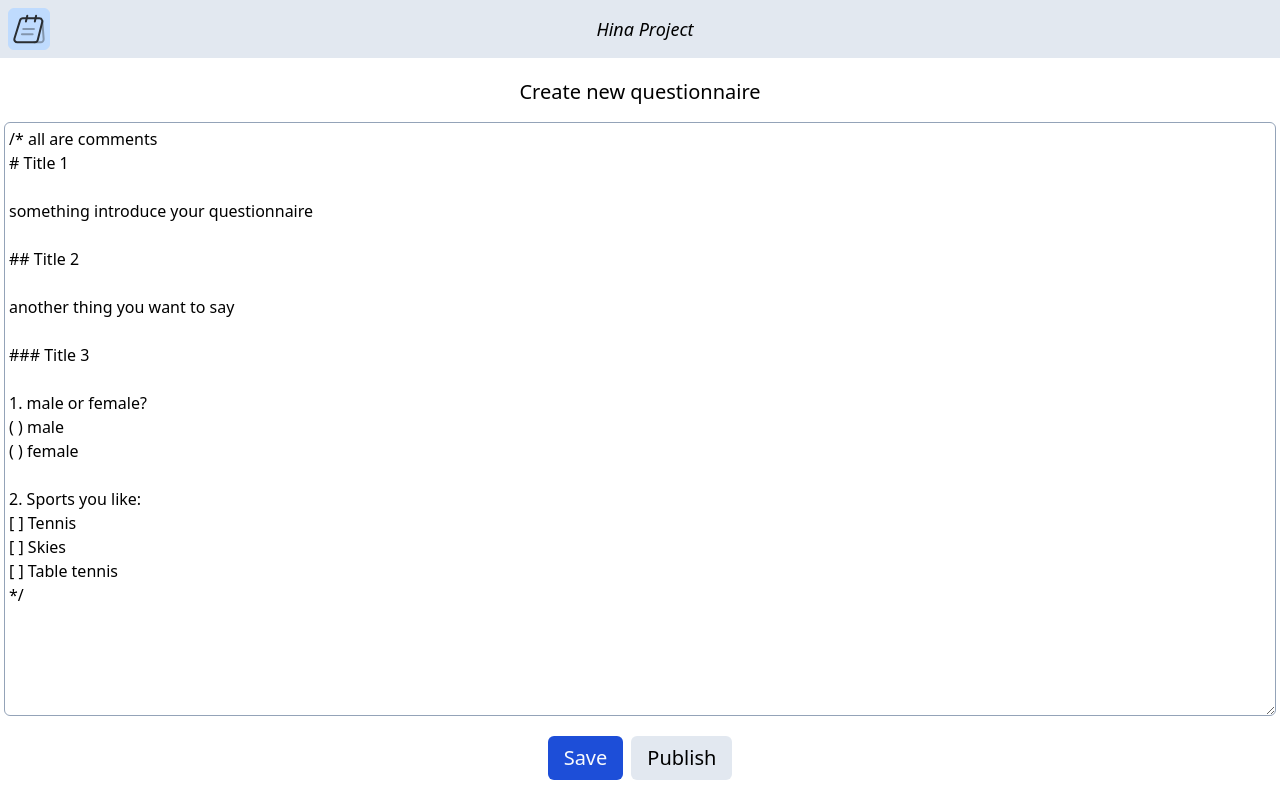
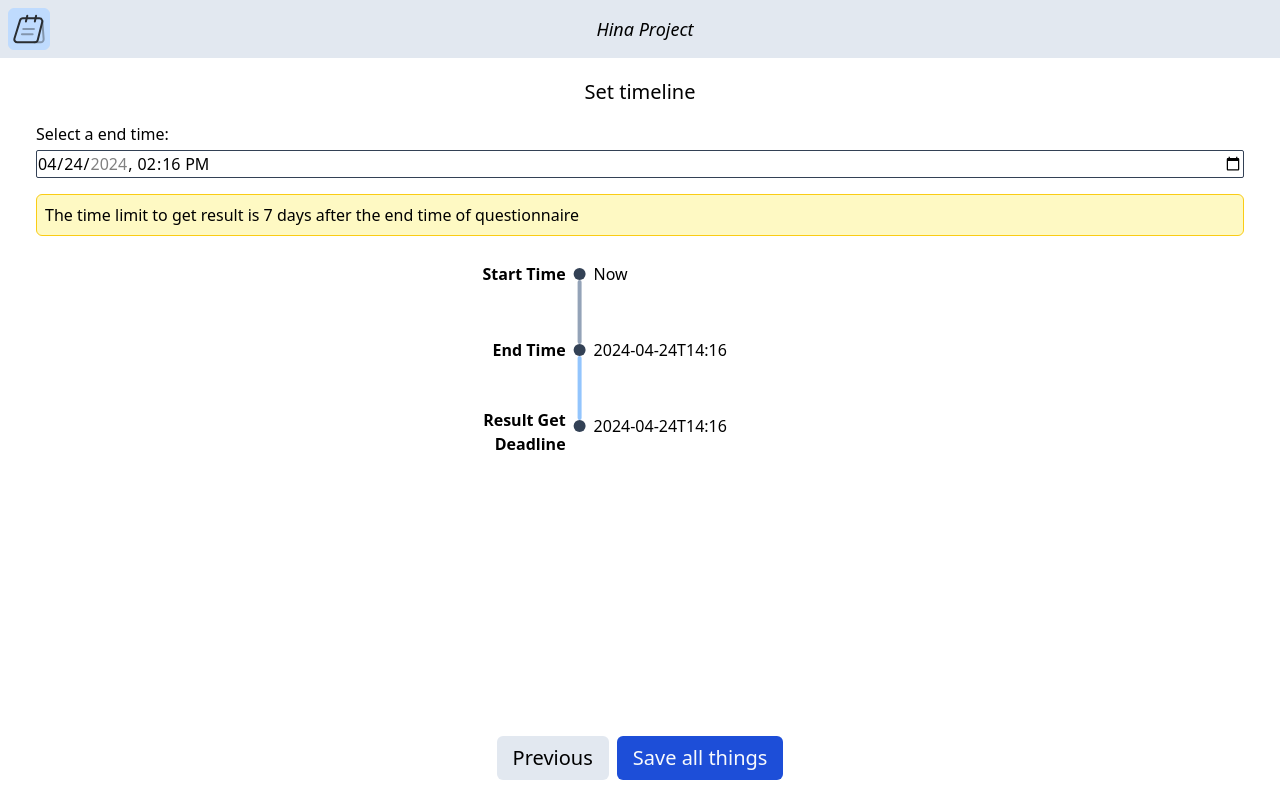
Before and after one commit to xubeiyan/hina-project, a SvelteKit app: page /new in a window 1280 px wide. Built offline with nearby package versions, Linux system fonts and the light colour scheme.

Commit message:
feature(new/+page.svelte): add a timeline to show the case

```diff
--- a/src/lib/questionnaireExample.js
+++ b/src/lib/questionnaireExample.js
@@ -1,5 +1,5 @@
 const examples =
-`/* all are comments
+`/* all in DASH ASTER and ASTER DASH are comments
 # Title 1
 
 something introduce your questionnaire
--- a/src/routes/new/+page.svelte
+++ b/src/routes/new/+page.svelte
@@ -1,15 +1,91 @@
 <script>
-    import { examples } from "$lib/questionnaireExample";
+	import { examples } from '$lib/questionnaireExample';
+	let content = examples;
+
+	// 创建当前时间经过的毫秒数
+	const createDateLocal = (passedMillsecond) => {
+		let date = new Date();
+		if (passedMillsecond == undefined) {
+			passedMillsecond = 0;
+		}
+		let passedTime = new Date(date.getTime() + passedMillsecond);
+		// 去掉后面的秒数毫秒数和Z
+		return passedTime.toISOString().slice(0, -8);
+	};
+	let minTime = createDateLocal();
+    // 最长时间为三周
+	let maxTime = createDateLocal(3 * 7 * 24 * 60 * 60 * 1000);
+
+	let endTime = minTime;
+
+	let stage = 'setTimeline';
 </script>
-<div class="grow p-1 relative flex flex-col">
-    <h1 class="text-center text-xl my-4">Create new questionnaire</h1>
-    <textarea class="w-full grow border border-slate-400 rounded-md p-1 overflow-y-auto">{examples}</textarea>
-    <div class="h-16 mb-4 flex gap-2 justify-center items-end w-full">
-        <button class="bg-blue-700 rounded-md px-4 py-2 text-xl text-slate-50">
-            Save
-        </button>
-        <button class="bg-slate-200 rounded-md px-4 py-2 text-xl">
-            Publish
-        </button>
-    </div>
+
+<div class="grow p-1 relative flex flex-col items-center">
+	{#if stage == 'editForm'}
+		<h1 class="text-center text-xl my-4">Create new questionnaire</h1>
+		<textarea class="w-full md:w-[80%] grow border border-slate-400 rounded-md p-1 overflow-y-auto"
+			>{content}</textarea
+		>
+		<div class="h-16 mb-4 flex gap-2 justify-center items-end w-full">
+			<button class="bg-blue-700 rounded-md px-4 py-2 text-xl text-slate-50"> Save </button>
+			<button
+				class="bg-slate-200 rounded-md px-4 py-2 text-xl"
+				on:click={() => {
+					stage = 'setTimeline';
+				}}
+			>
+				Save and continue
+			</button>
+		</div>
+	{:else if stage == 'setTimeline'}
+		<h1 class="text-center text-xl my-4">Set timeline</h1>
+		<div class="grow w-full px-8 space-y-4">
+			<label class="flex flex-col gap-1">
+				<span>Select a end time:</span>
+				<input
+					bind:value={endTime}
+					min={minTime}
+					max={maxTime}
+					class="border border-slate-700 rounded-sm"
+					type="datetime-local"
+					name="end-time"
+				/>
+			</label>
+            <div class="border border-yellow-400 bg-yellow-100 rounded-md p-2">
+                <span>The time limit to get result is 7 days after the end time of questionnaire</span>
+            </div>
+            <div class="flex flex-col items-center translate-x-[-5%] pt-4">
+                <div class="size-3 rounded-full bg-slate-700 relative" >
+                    <span class="w-[10em] font-bold absolute right-[100%] top-0 translate-y-[-25%] text-right pr-2">Start Time</span>
+                    <span class="w-[10em] absolute left-[100%] top-0 translate-y-[-25%] pl-2">Now</span>
+                </div>
+                <div class="w-1 h-16 bg-slate-400 rounded-3xl"></div>
+                <div class="size-3 rounded-full bg-slate-700 relative" >
+                    <span class="w-[10em] font-bold absolute right-[100%] top-0 translate-y-[-25%] text-right pr-2">End Time</span>
+                    <span class="w-[10em] absolute left-[100%] top-0 translate-y-[-25%] pl-2">{endTime}</span>
+                </div>
+                <div class="w-1 h-16 bg-blue-300 rounded-3xl"></div>
+                <div class="size-3 rounded-full bg-slate-700 relative" >
+                    <span class="w-[10em] font-bold absolute right-[100%] top-0 translate-y-[-25%] text-right pr-2">Result Get Deadline</span>
+                    <span class="w-[10em] absolute left-[100%] top-0 translate-y-[-25%] pl-2">{endTime}</span>
+                </div>
+            </div>
+		</div>
+		<div class="h-16 mb-4 flex gap-2 justify-center items-end w-full">
+			<button
+				class="bg-slate-200 rounded-md px-4 py-2 text-xl"
+				on:click={() => {
+					stage = 'editForm';
+				}}
+			>
+				Previous
+			</button>
+			<button
+				class="bg-blue-700 rounded-md px-4 py-2 text-xl text-slate-50"
+			>
+				Save all things
+			</button>
+		</div>
+	{/if}
 </div>
```
